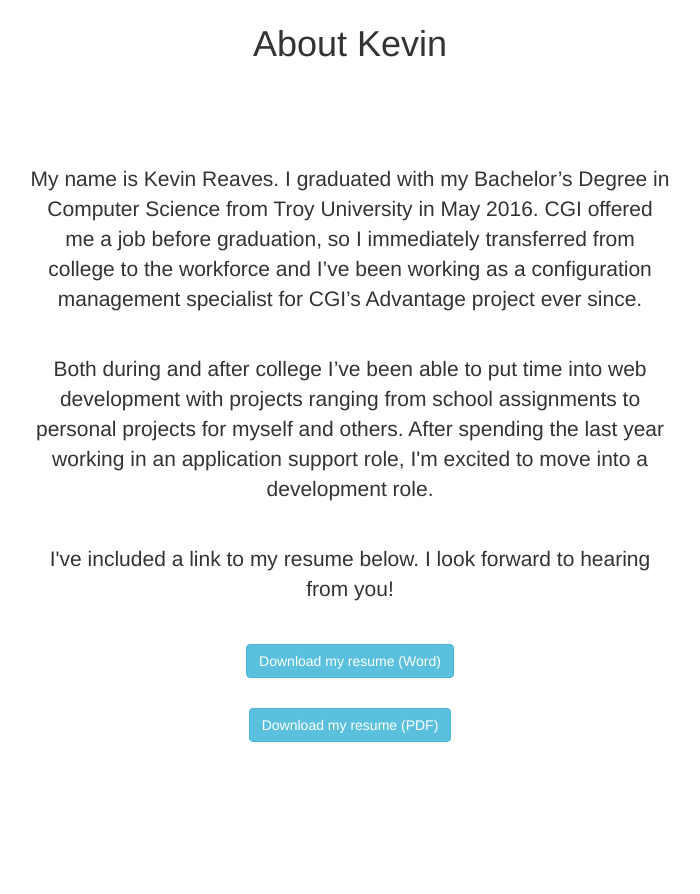
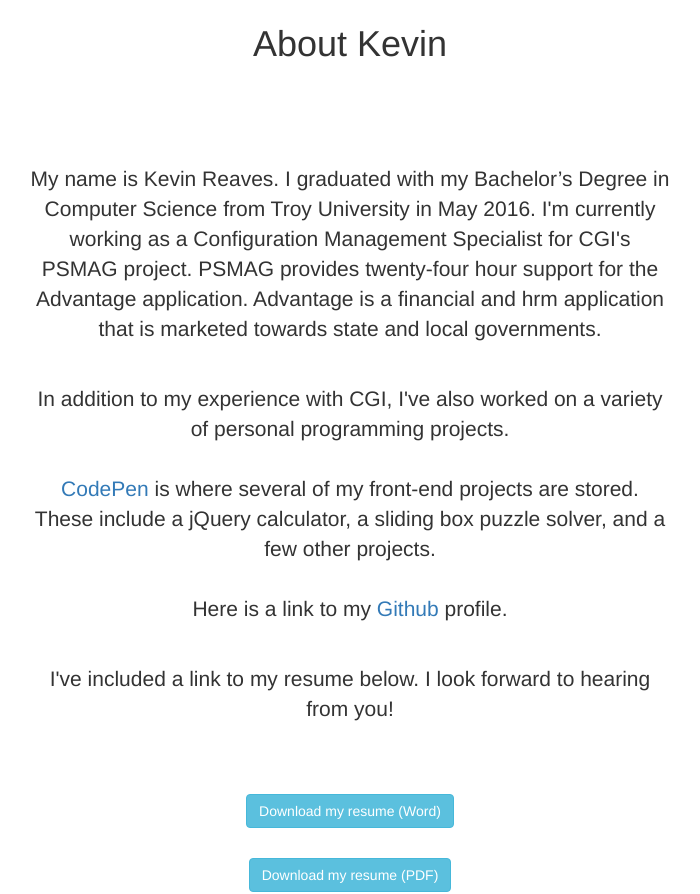
Before and after one commit to kevin-reaves/Blog, a Django app: template posts/templates/posts/about.html in a window 1280 px wide. Shown: the part 132-1026 px from the top of the page, without its empty margins (290-990 px from the left). Before the commit the page ends 874 px from the top, so only its background shows below. Run offline with Django 3.2, Linux system fonts and the light colour scheme; the template is opened without the code that fills it, so the values that code supplies are empty; some libraries are stand-ins or nearby versions.

Commit message:
Updated about section
Formatted my machine, haven't set up git properly yet. This was a manual update

```diff
--- a/posts/templates/posts/about.html
+++ b/posts/templates/posts/about.html
@@ -22,27 +22,34 @@
 
 
     <p>My name is Kevin Reaves. I graduated with my Bachelor’s Degree in Computer Science
-    from Troy University in May 2016. CGI offered me a job before graduation,
-    so I immediately transferred from college to the workforce and
-    I’ve been working as a configuration management specialist for
-    CGI’s Advantage project ever since.</p>
-    <br/>
-
-    <p>Both during and after college I’ve been able to put time into
-    web development with projects ranging from school assignments
-    to personal projects for myself and others. After spending the last year
-    working in an application support role, I'm excited to move into a development
-    role.</p>
+    from Troy University in May 2016. I'm currently working as a Configuration Management Specialist for CGI's PSMAG project.
+    PSMAG provides twenty-four hour support for the Advantage application. Advantage is a financial and hrm application that is
+    marketed towards state and local governments. </p>
 
     <br/>
 
+    <p>In addition to my experience with CGI, I've also worked on a variety of personal programming projects.
+
+    <br/><br/>
+
+    <a href="https://codepen.io/kevin82593" target="_blank">CodePen</a> is where several of my front-end projects are stored. These include
+    a jQuery calculator, a sliding box puzzle solver, and a few other projects.
+
+    <br/><br/>
+
+    Here is a link to my <a href="https://github.com/kevin-reaves" target="_blank">Github</a> profile.
+
+    <br/><br/>
+
     <p>I've included a link to my resume below. I look forward to hearing from you!</p>
-    <br/>
+
+    <br/><br/>
 
     <a href="{% static '/resume/Kevin_Reaves_Resume.docx' %}" class="btn btn-info" role="button">
         Download my resume (Word)</a>
-    <br/>
-    <br/>
+
+    <br/><br/>
+
     <a href="{% static '/resume/Kevin_Reaves_Resume.pdf' %}" class="btn btn-info" role="button">
         Download my resume (PDF)</a>
 
```
